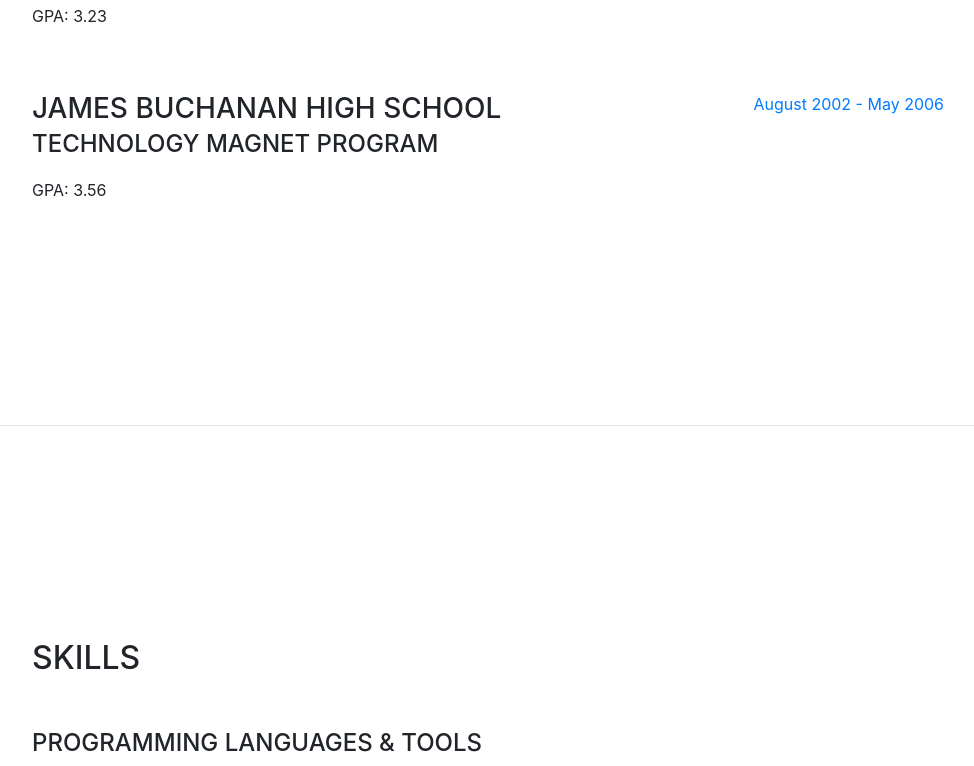
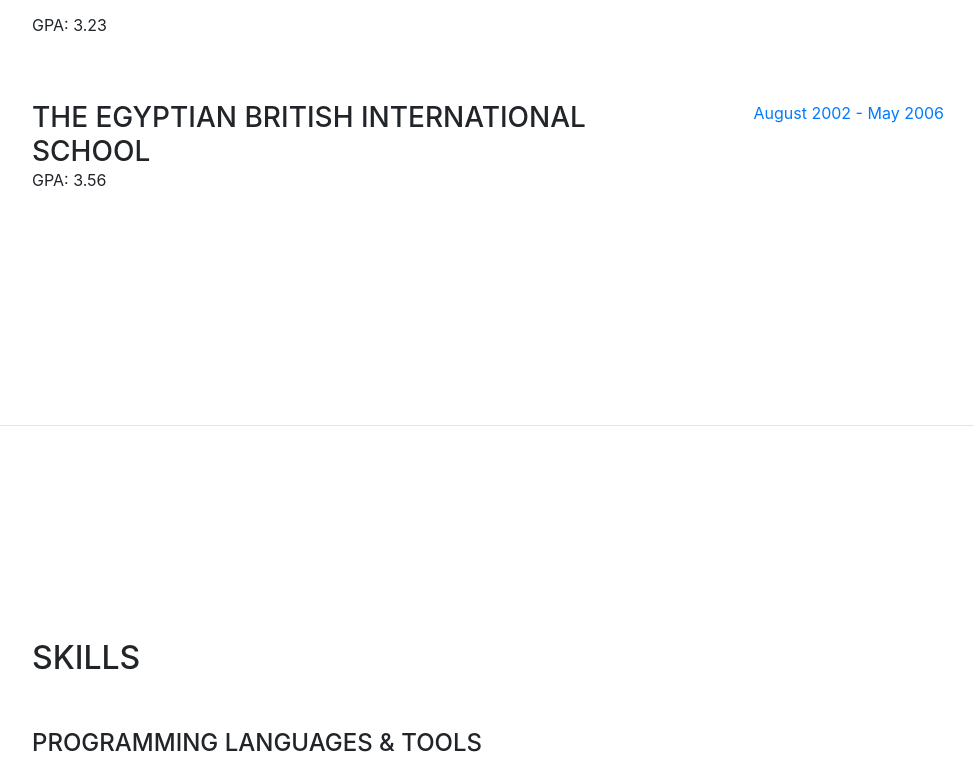
Before and after one commit to habiba11/habiba11.github.io, a website with bundled scripts: page index.html in a window 1280 px wide. Shown: the part 2270-3036 px from the top of the page, without its empty margins (288-1262 px from the left). Built offline with nearby package versions, Linux system fonts and the light colour scheme; a web font is replaced by a local one.

Commit message:
Update index.html
High school

```diff
--- a/index.html
+++ b/index.html
@@ -161,8 +161,8 @@
 
           <div class="resume-item d-flex flex-column flex-md-row">
             <div class="resume-content mr-auto">
-              <h3 class="mb-0">James Buchanan High School</h3>
-              <div class="subheading mb-3">Technology Magnet Program</div>
+              <h3 class="mb-0">The Egyptian British International School</h3>
+              <!--<div class="subheading mb-3">Technology Magnet Program</div>-->
               <p>GPA: 3.56</p>
             </div>
             <div class="resume-date text-md-right">
```
